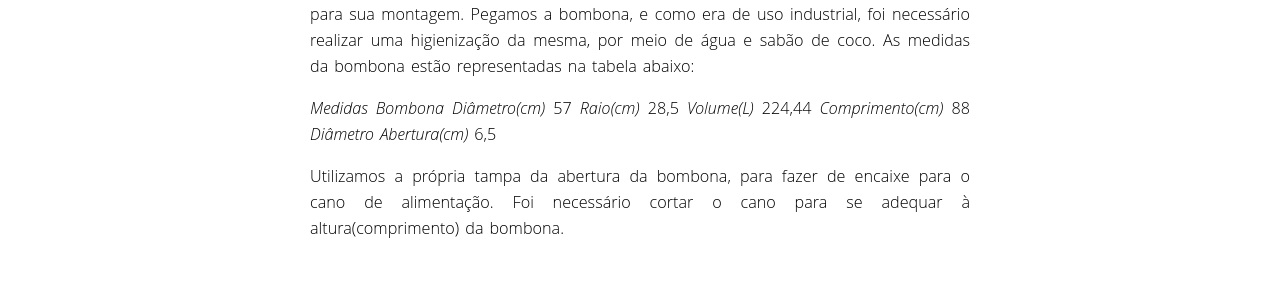
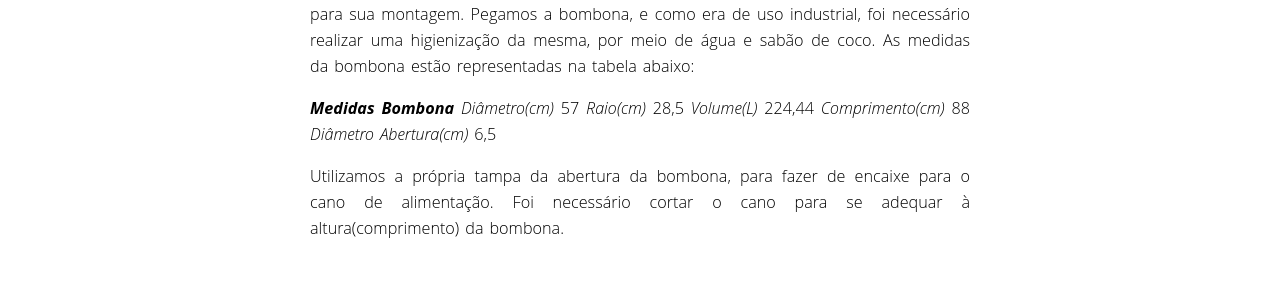
Before and after one commit to associacaosilo/interactivos2019, a Jekyll site: the page built from _posts/2019-08-16-biometano-diario-dia1.md, in a window 1280 px wide and 1299 px high. Shown: the part 790-1082 px from the top of the window. Built offline with Jekyll 4.4.1, drawn with Linux system fonts in a browser that asks for light colours; nearby versions of some CDN libraries.

```diff
--- a/_posts/2019-08-16-biometano-diario-dia1.md
+++ b/_posts/2019-08-16-biometano-diario-dia1.md
@@ -3,7 +3,7 @@ title: Diário _ DIA 1
 cover: media/images/biometano/capa_diario1.jpg
 noheader: true
 category: biometano
-swipebox: dia1_diario
+swipebox: diario_dia1
 ---
 
 #1ºdia – 05/08/2019 – Segunda-Feira
@@ -20,7 +20,7 @@ A ideia inicial é desenvolver um biodigestor usual de em torno de 200L, para is
 Pegamos a bombona, e como era de uso industrial, foi necessário realizar uma higienização da mesma, por meio de água e sabão de coco.
 As medidas da bombona estão representadas na tabela abaixo:
 
-*Medidas Bombona*
+*__Medidas Bombona__*
 *Diâmetro(cm)*	57
 *Raio(cm)*	28,5
 *Volume(L)*	224,44
```
